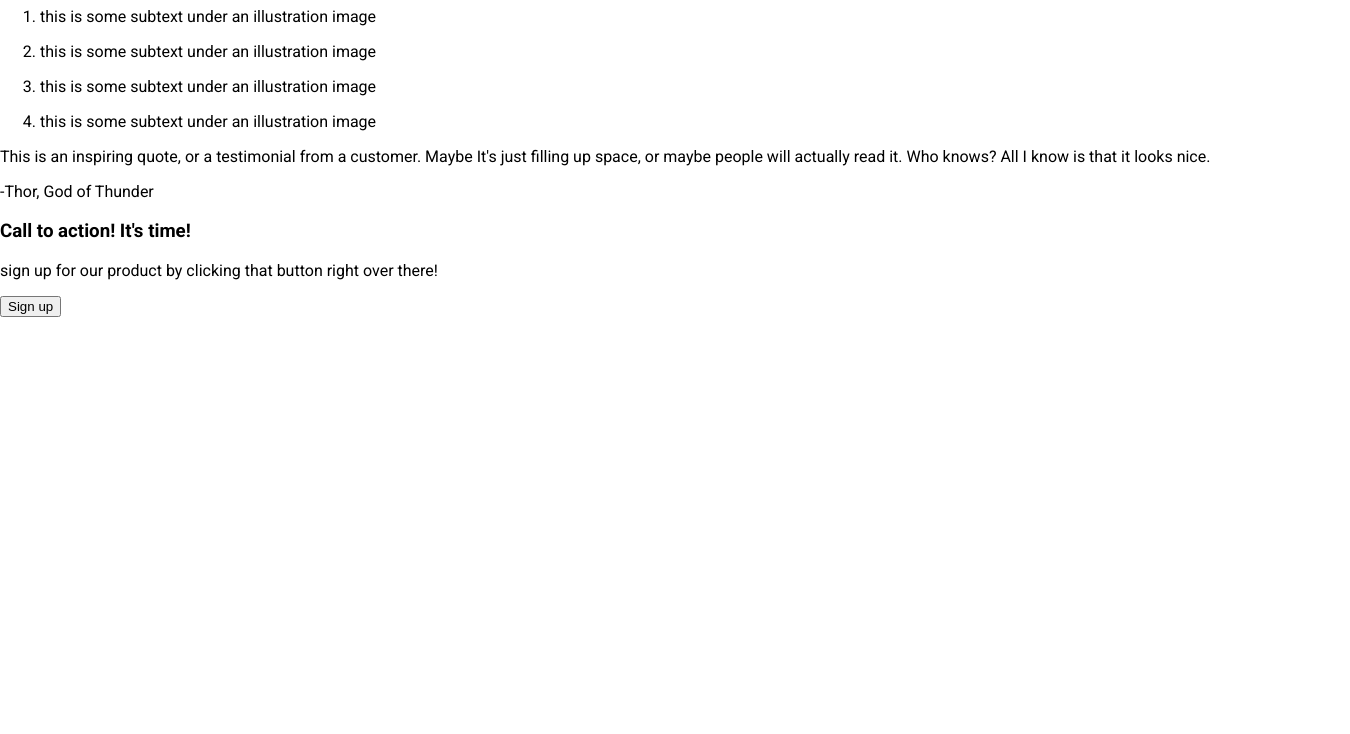
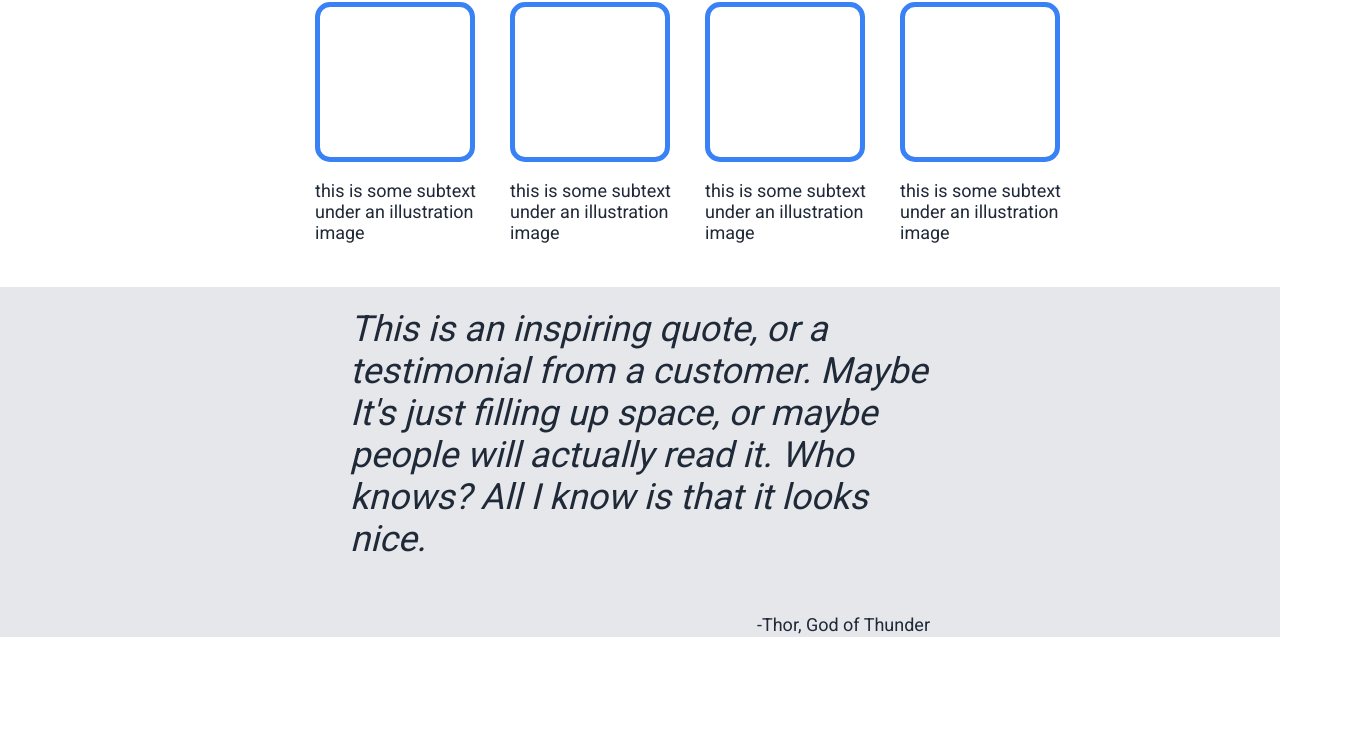
Before and after one commit to Inveron/Landing-Page, a plain HTML site: page index.html in a window 1280 px wide. Shown: the part 576-1310 px from the top of the page, 1350 px wide, since content can reach past the window. Before the commit the page ends 893 px from the top, so only its background shows below. Drawn offline with Linux system fonts and the light colour scheme.

Commit message:
Added styling to body and footer

```diff
--- a/index.html
+++ b/index.html
@@ -17,11 +17,11 @@
 
         </div>
 
-        <div class="body1">
+        <div class="headerSecondary">
             <div class="headContent">
                 <h1 id="heroMain">This website is awesome</h1>
                 <p class="heroSecondary">This website has some subtext that goes here under the main title. Its a smaller font and the color is lower contrast</p>
-                <button id="btn1">Sign me up</button>
+                <button id="btn1">Sign up</button>
             </div>
 
             <div id="imgPlaceholder">
@@ -31,38 +31,35 @@
     </header>
 
     <body>
-
-
-
-        <div class="body2">
+        <div class="infoSection">
             <h1>Some random information</h1>
             <ol class="infoList">
-                <li>
+                <li class="infoBox">
                     <div class="liImage">
 
                     </div>
-                    <p>this is some subtext under an illustration image</p>
+                    <p class="infoText">this is some subtext under an illustration image</p>
                 </li>
 
-                <li>
+                <li class="infoBox">
                     <div class="liImage">
 
                     </div>
-                    <p>this is some subtext under an illustration image</p>
+                    <p class="infoText">this is some subtext under an illustration image</p>
                 </li>
 
-                <li>
+                <li class="infoBox">
                     <div class="liImage">
 
                     </div>
-                    <p>this is some subtext under an illustration image</p>
+                    <p class="infoText">this is some subtext under an illustration image</p>
                 </li>
 
-                <li>
+                <li class="infoBox">
                     <div class="liImage">
 
                     </div>
-                    <p>this is some subtext under an illustration image</p>
+                    <p class="infoText">this is some subtext under an illustration image</p>
                 </li>
             </ol>
         </div>
@@ -72,13 +69,19 @@
             <p id="Signature">-Thor, God of Thunder</p>
         </div>
 
-        <div class="footer">
-            <div class="footerContent">
+        <div class="cta">
+            <div class="ctaContent">
                 <h3>Call to action! It's time!</h3>
-                <p>sign up for our product by clicking that button right over there!</p>
+                <p>Sign up for our product by clicking that button right over there!</p>
             </div>
 
-            <button>Sign up</button>
+            <button id="btn2">Sign up</button>
         </div>
     </body>
+
+    <footer>
+        <p>
+            Copyright of ¯\_(ツ)_/¯ 2024
+        </p>
+    </footer>
 </html>
--- a/styles.css
+++ b/styles.css
@@ -1,10 +1,4 @@
 @import url('https://fonts.googleapis.com/css2?family=Roboto:wght@400;700&display=swap');
-
-body {
-    font-family: 'Roboto';
-    display: inline-block;
-    margin: 0px;
-}
 
 header {
     display: inline-block;
@@ -38,8 +32,34 @@ header ol {
     flex-direction: column;
     width: 30%;
 }
+#heroMain {
+    font-size: 48px;
+    font-weight: 900;
+    color: #F9FAF8;
+    padding-bottom: 0px;
+}
 
-.body1 {
+#headerText {
+    font-size: 24px;
+    color: #F9FAF8;
+    margin-bottom: 0px;
+}
+
+.heroSecondary {
+    margin-top: 0px;
+    padding-top: 0px;
+    font-size: 18px;
+    color: #E5E7EB;
+}
+
+
+body {
+    font-family: 'Roboto';
+    display: inline-block;
+    margin: 0px;
+}
+
+.headerSecondary {
     display: flex;
     flex-direction: row;
     padding: 5%;
@@ -51,64 +71,150 @@ header ol {
     display: flex;
     padding: 2%;
     width: 35%;
-
+    height: 175px;
     background-color: #E5E7EB;
-    justify-items: center;
+    justify-content: center;
     align-items: center;
 
 
 }
 
 #btn1 {
+    width: 25%;
+    font-size: 18px;
+    color: #E5E7EB;
+    background-color: #3882F6;
+    border: none;
+    border-radius: 5px;
+    padding-top: 5px;
+    padding-bottom: 5px;
+}
+.infoSection {
+    display: flex;
+    flex-direction: column;
+    justify-content: center;
+    align-items: center;
+}
 
+.infoList {
+    display: flex;
+    flex-direction: row;
+    justify-content: space-evenly;
 }
-.body2 {
+
+.infoBox {
+    display: flex;
+    margin: 10px;
+    flex-direction: column;
+    justify-content: space-between;
+}
+
+.liImage {
+    display: inline-block;
+    width: 150px;
+    height: 150px;
+    border-radius: 15px;
+    border: 5px #3882F6;
+    border-style: solid;
+    justify-content: center;
+}
+
+
+
+.infoText {
+    display: inline-block;
+    width: 175px;
+    color: #1f2937;
+    font-size: 18px;
+    justify-content: center;
+}
+
+.quote {
+    display: flex;
+    background-color: #E5E7EB;
+    width: 100vw;
+    height: 350px;
+
+    flex-direction: column;
+    justify-content: center;
+    align-items: flex-end;
+}
+
+
+
+#quoteText {
+    display: flex;
+    font-style: italic;
+    font-size: 36px;
+    padding-left: 350px;
+    padding-right: 330px;
+    color: #1f2937;
+    justify-content: flex-end;
+}
+
+#Signature {
+    display: inline-block;
+    font-size: 18px;
+    font-weight: 200;
+    color: #1f2937;
+
+    padding-right: 350px;
+}
+
+.cta {
+    display: flex;
+    flex-direction: row;
+    background-color: #3882F6;
+    height: 150px;
+    width: 850px;
+    margin-top: 100px;
+    margin-bottom: 100px;
+    margin-left: 200px;
+    margin-right: 200px;
+    padding-left: 50px;
+    padding-right: 50px;
+    border-radius: 10px;
+    justify-content: space-evenly;
+    justify-self: center;
+    align-items: center;
+}
+
+.ctaContent {
+    display: flex;
+    flex-direction: column;
+    color:#F9FAF8;
+    font-size: 18px;
+    margin: 0;
 
 }
 
-.infoList {
+.ctaContent h3 {
+    margin-bottom: 0px;
+}
+
+.ctaContent p {
+    margin-top: 0px;
+}
+
+#btn2 {
+
+    background-color: #3882F6;
+    border-color: #F9FAF8;
+    color: #F9FAF8;
+    font-size: 18px;
+    border-style: solid;
+    border-radius: 5px;
+    height: auto;
+    width: 100px;
 
 }
 
-.liImage {
-
+footer {
+    display: flex;
+    background-color: #1f2937;
+    color: #F9FAF8;
+    width: 100vw;
+    height: 100px;
+    justify-content: center;
+    align-items: center;
 }
-
-.quote {
-
-}
-
-#quoteText {
-
-}
-
-#Signature {
-
-}
-
-.footer {
-
-}
-
-.footerContent {
-
-}
-
-#heroMain {
-    font-size: 48px;
-    font-weight: 900;
-    color: #F9FAF8;
-    padding-bottom: 0px;
-}
-
-#headerText {
-    font-size: 24px;
-    color: #F9FAF8;
-
-}
-
-.heroSecondary {
-    padding-top: 0px;
-    font-size: 18px;
-    color: #E5E7EB;
-}
```
